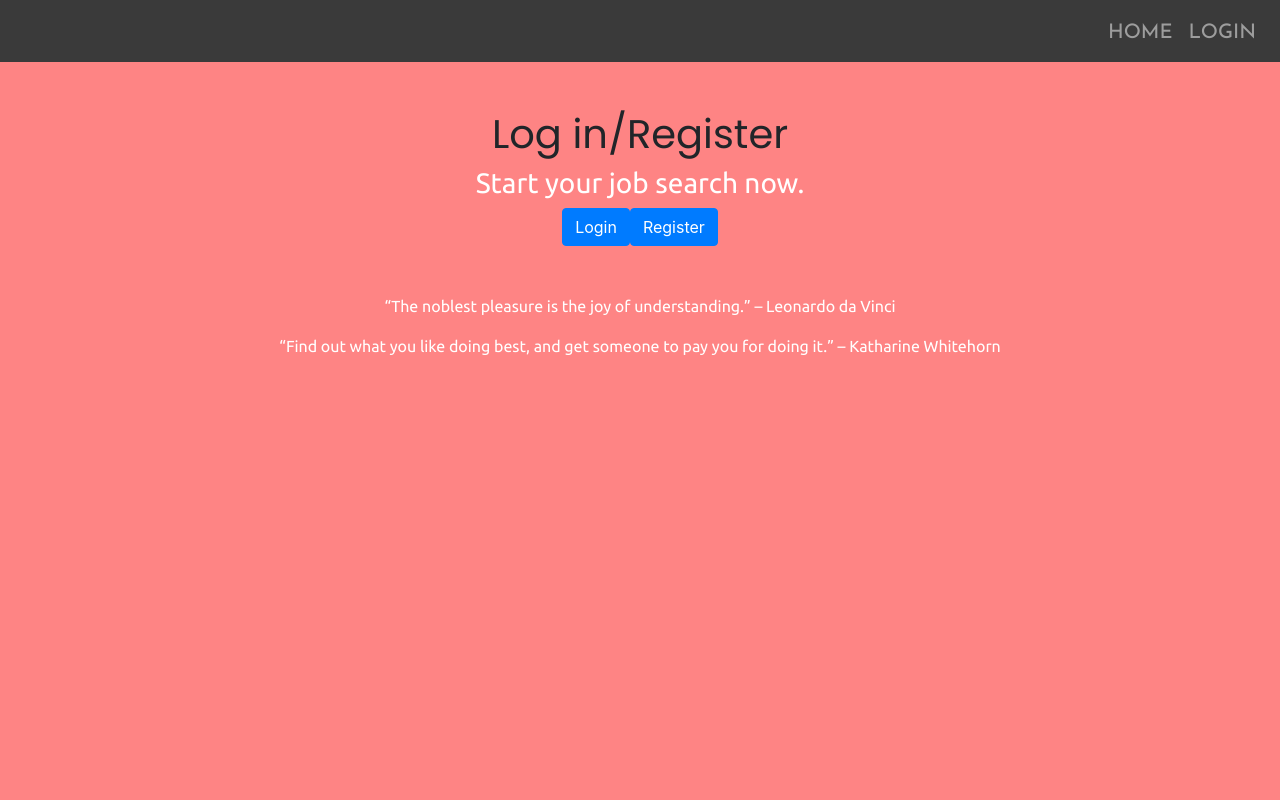
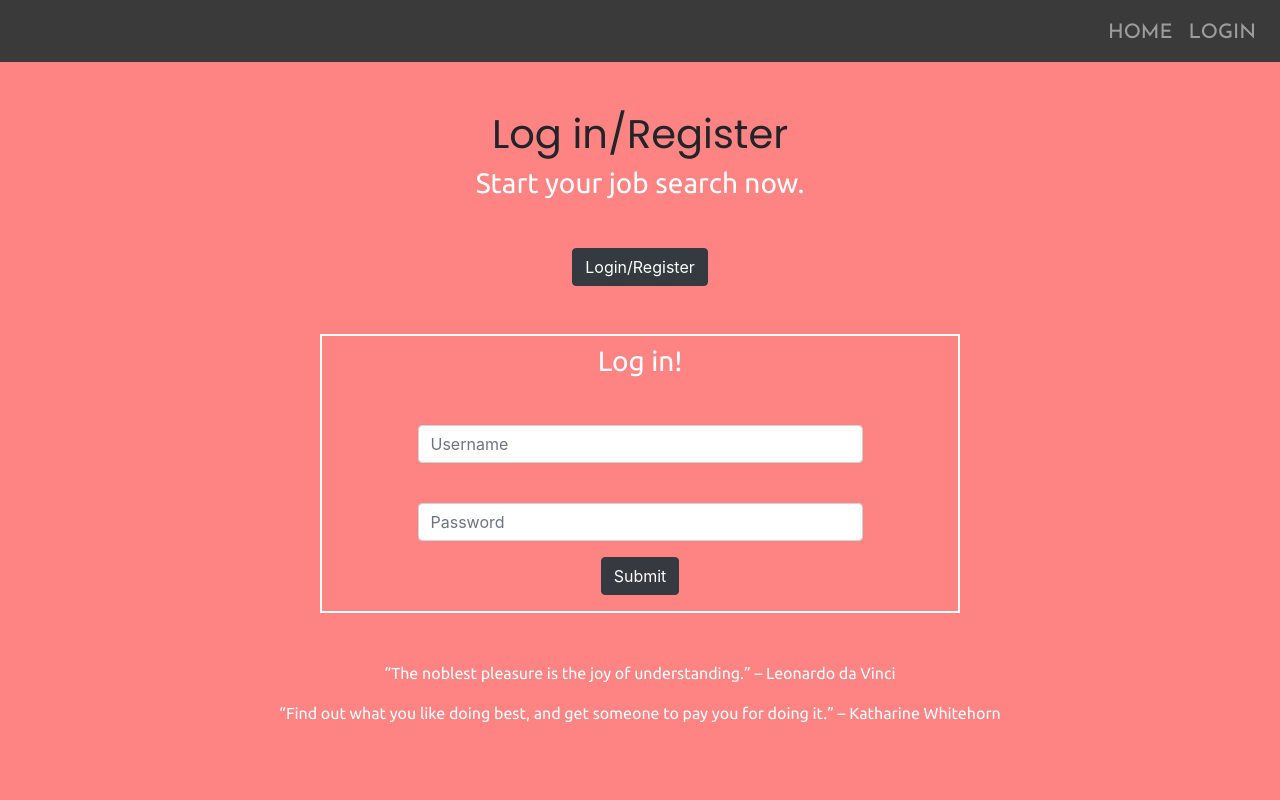
Before and after one commit to boris-gladkikh/react-jobly-frontend, a React (Create React App) app: page /login in a window 1280 px wide. Shown: the top 800 px of the page. Built offline with nearby package versions, Linux system fonts and the light colour scheme; no server answers.

Commit message:
adjusted response on homepagecard, login form functionality and style updated, refactored toggle function

```diff
--- a/src/HomepageCard.css
+++ b/src/HomepageCard.css
@@ -6,3 +6,7 @@
 i .cardie:hover{
   color:white;
 }
+
+.cardie {
+  padding: 10px;
+}
--- a/src/HomepageCard.js
+++ b/src/HomepageCard.js
@@ -7,27 +7,27 @@ import './HomepageCard.css';
 
 function HomepageCard(){
   return (
-    <div className="w-50 mt-5 m-auto pt-5 px-2">
+    <div className="w-75 mt-5 m-auto pt-5 pb-5 px-2 ">
     <Container>
     <Row>
-      <Col xs="12" lg="4">
-        <div className="mx-1 cardie">
+      <Col  md="12" lg="4">
+        <div className="mx-3  cardie">
         <i className=" fa-10x fas fa-cat"></i>
           <p className="mt-3 card-font">
             Career Cat provides the most relevant, cutting-edge jobs for our users.
           </p>
         </div>
       </Col>
-      <Col xs="12" lg="4">
-        <div className="mx-1 cardie">
+      <Col  md="12" lg="4">
+        <div className="mx-3  cardie">
         <i className=" fa-10x fas fa-laptop"></i>
           <p className="mt-3 card-font">
             We link companies with the perfect employee, from skills, to culture, to work life balance.
           </p>
         </div>
       </Col>
-      <Col xs="12" lg="4">
-        <div className="mx-1 cardie">
+      <Col  md="12" lg="4">
+        <div className="mx-3  cardie">
           <i className=" fa-10x fas fa-users"></i>
           <p className="mt-3 card-font">
             We don't just help you find a new job-we help you find your new work family.
--- a/src/LoginPage.js
+++ b/src/LoginPage.js
@@ -1,7 +1,6 @@
 import React from 'react';
 import "./login.css";
 import LoginSignupForm from "./LoginSignupForm";
-import logo from "./catlogo.png"
 
 function LoginPage() {
   return (
@@ -11,6 +10,7 @@ function LoginPage() {
         <h1 className="primary-font"> Log in/Register</h1>
         <h3 className="text-white secondary-font"> Start your job search now.</h3>
         </div>
+
       <LoginSignupForm />
 
       <div className="mt-5">
--- a/src/LoginSignupForm.js
+++ b/src/LoginSignupForm.js
@@ -7,7 +7,7 @@ import "./login.css";
 import Button from 'react-bootstrap/Button';
 import Form from 'react-bootstrap/Form';
 
-// parent component of alert, child component of homepage,routes
+// parent of alert, child of homepage,routes
 //renders forms, sends request, receives token or error based on response,
 //authenticates user or Alerts user to error, redirects to company page upon login
 
@@ -20,10 +20,9 @@ function LoginSignupForm() {
     last_name: '',
     email: ''
   }
-  const [hideLogin, setHideLogin] = useState('Hidden');
-  const [hideSignup, setHideSignup] = useState('Hidden');
+  const [formToggle, setFormToggle] = useState(false);
   //spread initial data insise formData state, so there's no way for anyone to edit OG reference!!!
-  const [formData, setFormData] = useState({...initialData});
+  const [formData, setFormData] = useState({ ...initialData });
   const [logginIn, setlogginIn] = useState(false);
   const [signingUp, setsigningUp] = useState(false);
   const [errorMessage, setErrorMessage] = useState([]);
@@ -49,28 +48,25 @@ function LoginSignupForm() {
         history.push("/companies");
       }
       catch (err) {
-        setErrorMessage(messages=>([
+        setErrorMessage(messages => ([
           ...messages, ...err
         ]));
         // alert("Something went wrong. with login");
         console.error(err);
       }
+    }
 
-
-    }
     async function signUp() {
-
       /*uses register request method, sets token state with response, saves token in
       localStorage, redirects to companies once logged in via history */
-
       try {
         let response = await JoblyApi.signup(formData);
         window.localStorage.setItem('token', response);
         setToken(response);
         history.push("/companies");
       } catch (err) {
-        console.log("this is err thats breaking it",err)
-        setErrorMessage(messages=>([
+        console.log("this is err thats breaking it", err)
+        setErrorMessage(messages => ([
           ...messages, ...err
         ]));
         // alert('Something went wrong with signup!');
@@ -93,7 +89,6 @@ function LoginSignupForm() {
       setsigningUp(false);
       setFormData(initialData);
       setErrorMessage([]);
-
     }
 
 
@@ -131,45 +126,78 @@ function LoginSignupForm() {
 
   //toggles our register/login forms to view the appropriate form
 
-  function handleRegisterButton() {
-    setHideLogin("Hidden");
-    setHideSignup("");
+  function formSwitch() {
+    setFormToggle(!formToggle);
+
   }
 
-  function handleLoginButton() {
-    setHideLogin("");
-    setHideSignup("Hidden");
+  if (formToggle) {
+    return (
+      <div className="">
+        <div className="mt-5 mb-5">
+          <Button variant="dark" onClick={formSwitch}>Login/Register</Button>
+        </div>
+        <div className="mt-5 form-container">
+          <h3 className="mt-2 secondary-font">Register!</h3>
+          <Form className="p-3 w-75 m-auto" onSubmit={handleSubmitSignUp}>
+            <Form.Group>
+              <Form.Label htmlFor="first_name"></Form.Label>
+              <Form.Control placeholder="First Name" onChange={handleChange} value={formData.first_name} name="first_name"></Form.Control>
+            </Form.Group>
+
+            <Form.Group>
+            <Form.Label htmlFor="last_name"></Form.Label>
+            <Form.Control placeholder="Last Name" onChange={handleChange} value={formData.last_name} name="last_name"></Form.Control>
+            </Form.Group>
+
+            <Form.Group>
+            <Form.Label htmlFor="email"></Form.Label>
+            <Form.Control placeholder="Email" onChange={handleChange} value={formData.email} name="email"></Form.Control>
+            </Form.Group>
+
+            <Form.Group>
+            <Form.Label htmlFor="username"></Form.Label>
+            <Form.Control placeholder="Username" onChange={handleChange} value={formData.username} name="username"></Form.Control>
+            </Form.Group>
+
+            <Form.Group>
+            <Form.Label htmlFor="password" ></Form.Label>
+            <Form.Control placeholder="Password" onChange={handleChange} value={formData.password} name="password" type="password"></Form.Control>
+            </Form.Group>
+
+            <Button variant="dark" type="submit">Submit</Button>
+            <div ><Alert errors={errorMessage} /></div>
+          </Form>
+        </div>
+
+      </div>
+    )
+
   }
 
-  //login form first, signup form second.
   return (
-    <div>
+    <div className="">
 
-      <Button color="primary" onClick={handleLoginButton}>Login</Button>
-      <Button onClick={handleRegisterButton}>Register</Button>
-      {/* <Form className={`"loginForm" registerform ${hideLogin}`} onSubmit={handleSubmitLogin}>
-        <Label htmlFor="username"></Label>
-        <Input  placeholder="Username" onChange={handleChange} value={formData.username} name="username"></Input><br />
-        <Label htmlFor="password" ></Label>
-        <Input  type="password"  placeholder="Password" onChange={handleChange} value={formData.password} name="password"></Input><br />
-        <button className="registerButton" type="submit">Submit</button>
+      <div className="mt-5 mb-5">
+        <Button variant="dark" onClick={formSwitch}>Login/Register</Button>
+      </div>
+
+      <div className="mt-5 form-container">
+      <h3 className=" mt-2 secondary-font">Log in!</h3>
+      <Form className="w-75 p-3 m-auto mt-5" onSubmit={handleSubmitLogin}>
+        <Form.Group>
+          <Form.Label htmlFor="username"></Form.Label>
+          <Form.Control placeholder="Username" onChange={handleChange} value={formData.username} name="username"></Form.Control>
+        </Form.Group>
+        <Form.Group>
+          <Form.Label htmlFor="password" ></Form.Label>
+          <Form.Control type="password" placeholder="Password" onChange={handleChange} value={formData.password} name="password"></Form.Control>
+        </Form.Group>
+        <Button variant="dark" className="" type="submit">Submit</Button>
         <div ><Alert errors={errorMessage} /></div>
-      </Form> */}
+      </Form>
+      </div>
 
-      <form className={`"signUpForm" registerform ${hideSignup}`} onSubmit={handleSubmitSignUp}>
-        <label htmlFor="first_name"></label>
-        <input placeholder="First Name"onChange={handleChange} value={formData.first_name} name="first_name"></input><br />
-        <label htmlFor="last_name"></label>
-        <input placeholder="Last Name" onChange={handleChange} value={formData.last_name} name="last_name"></input><br />
-        <label htmlFor="email"></label>
-        <input placeholder="Email" onChange={handleChange} value={formData.email} name="email"></input><br />
-        <label htmlFor="username"></label>
-        <input placeholder="Username" onChange={handleChange} value={formData.username} name="username"></input><br />
-        <label htmlFor="password" ></label>
-        <input placeholder="Password" onChange={handleChange} value={formData.password} name="password" type="password"></input><br />
-        <button type="submit">Submit</button>
-        <div ><Alert errors={errorMessage} /></div>
-      </form>
     </div>
   )
 
--- a/src/NavBar.css
+++ b/src/NavBar.css
@@ -1,9 +1,7 @@
 
 nav {
   top: 0px;
-  text-align: right;
   background-color: #3A3A3A;
-  padding: 8px;
   width: 100vw;
   color: white;
   font-size: 20px !important;
--- a/src/NavBar.js
+++ b/src/NavBar.js
@@ -28,10 +28,10 @@ function NavBar({ currentUser, setCurrentUser }) {
     return (
       <Navbar bg="dark" variant="dark" className="justify-content-end">
         <Nav className="text-white nav-font">
-        <Nav.Link href="/">Home</Nav.Link>
-        <Nav.Link href="/companies">Companies</Nav.Link>
-        <Nav.Link href="/jobs">Jobs</Nav.Link>
-        <Nav.Link href="/profile">Profile</Nav.Link>
+        <Nav.Link href="/">HOME</Nav.Link>
+        <Nav.Link href="/companies">COMPANIES</Nav.Link>
+        <Nav.Link href="/jobs">JOBS</Nav.Link>
+        <Nav.Link href="/profile">PROFILE</Nav.Link>
         <Nav.Link href="/login" onClick={handleLogout} >Log Out</Nav.Link>
         </Nav>
       </Navbar>
--- a/src/login.css
+++ b/src/login.css
@@ -6,22 +6,10 @@ body {
   margin-bottom: 10px;
 }
 
-.registerform {
-  border: 1px solid black;
-  width: 25%;
-  padding: 10px;
+.form-container {
+  border: 2px solid white;
   margin: auto;
-  background-color: #2E86C1;
   color: white;
+  width: 50%;
 
 }
-
-
-
-
-
-
-
-.ccLogoBigger{
-  width: 25%;
-}
```
